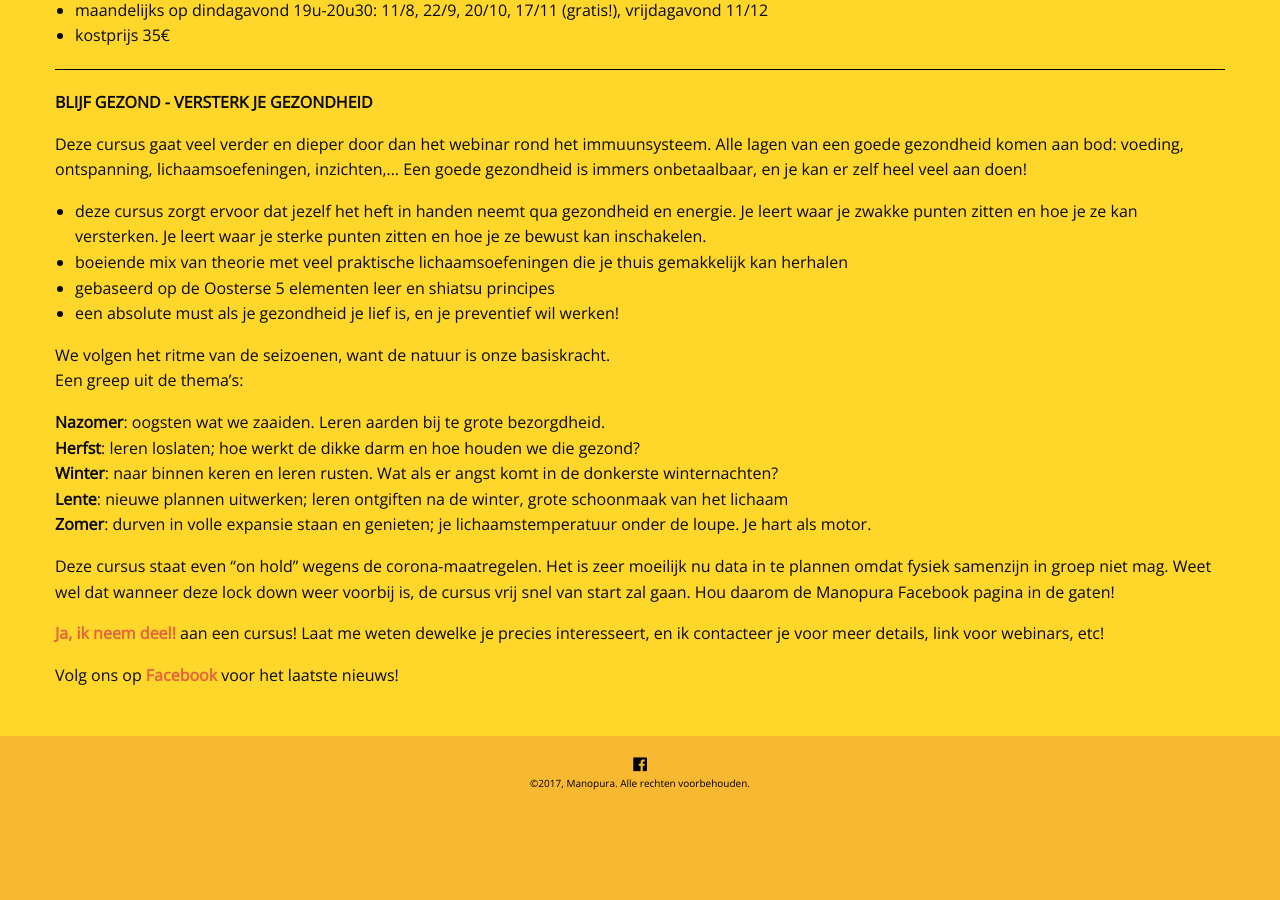
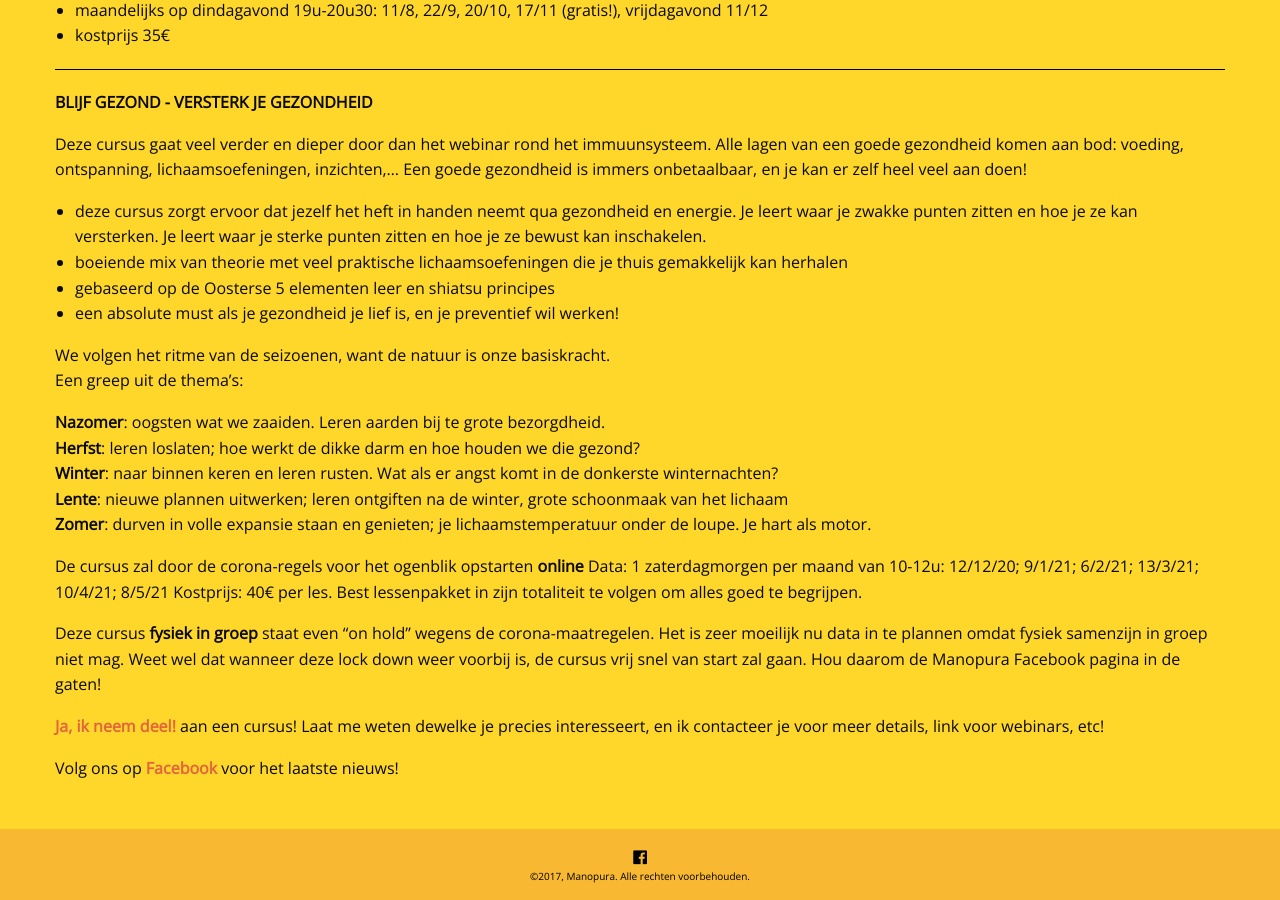
Before and after one commit to manopura/manopura.github.io, a Jekyll site: the page built from cursussen.md, in a window 1280 px wide and 900 px high, scrolled down 1879 px. Built offline with Jekyll 4.4.1, drawn with Linux system fonts in a browser that asks for light colours; nearby versions of some CDN libraries; our own code applies the rules of GitHub Pages for plain Markdown files; before the commit the page ends 2686 px from its top, so only the background shows below that.

Commit message:
Update cursussen.md

```diff
--- a/cursussen.md
+++ b/cursussen.md
@@ -94,8 +94,12 @@ Een greep uit de thema's:
 **Lente**: nieuwe plannen uitwerken; leren ontgiften na de winter, grote schoonmaak van het lichaam
 **Zomer**: durven in volle expansie staan en genieten; je lichaamstemperatuur onder de loupe. Je hart als motor.
 
+De cursus zal door de corona-regels voor het ogenblik opstarten **online**
+Data: 1 zaterdagmorgen per maand van 10-12u: 12/12/20; 9/1/21; 6/2/21; 13/3/21; 10/4/21; 8/5/21
+Kostprijs: 40€ per les. Best lessenpakket in zijn totaliteit te volgen om alles goed te begrijpen.
 
-Deze cursus staat even "on hold" wegens de corona-maatregelen. Het is zeer moeilijk nu data in te plannen omdat fysiek samenzijn in groep niet mag. Weet wel dat wanneer deze lock down weer voorbij is, de cursus vrij snel van start zal gaan. Hou daarom de Manopura Facebook pagina in de gaten!
+
+Deze cursus **fysiek in groep** staat even "on hold" wegens de corona-maatregelen. Het is zeer moeilijk nu data in te plannen omdat fysiek samenzijn in groep niet mag. Weet wel dat wanneer deze lock down weer voorbij is, de cursus vrij snel van start zal gaan. Hou daarom de Manopura Facebook pagina in de gaten!
 
 
 
```
